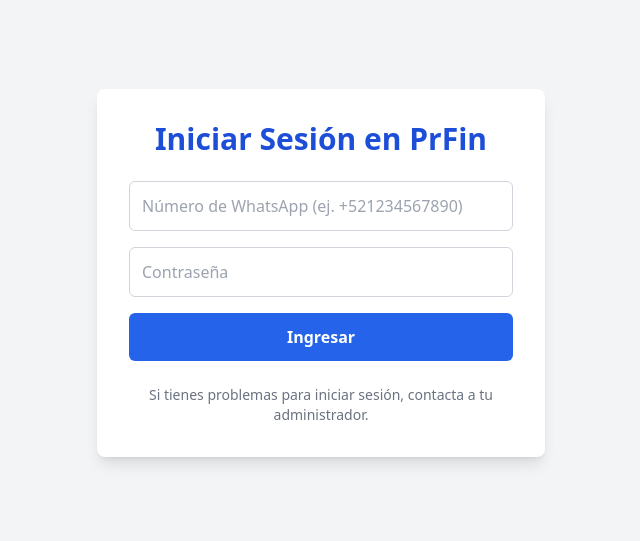
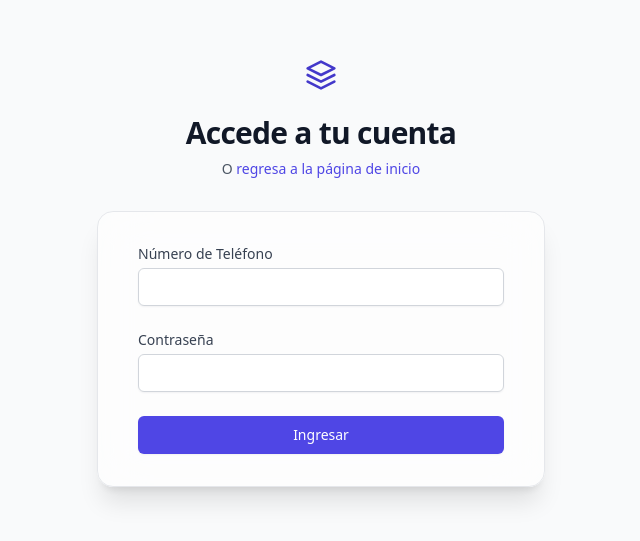
Before and after one commit to Nath1x/prfin-app, a React (Vite) app in the folder frontend/: page /login in a window 1280 px wide. Shown: the part 127-668 px from the top of the page, without its empty margins (319-959 px from the left). Built offline with nearby package versions, Linux system fonts and the light colour scheme.

Commit message:
Login definimo V1

```diff
--- a/frontend/src/pages/Login.jsx
+++ b/frontend/src/pages/Login.jsx
@@ -1,100 +1,138 @@
-// C:\Users\1vkwi\prfin-app\frontend\src\pages\Login.jsx
-import { useState } from 'react';
-import { useNavigate } from 'react-router-dom';
+// src/pages/Login.jsx
+import React, { useState } from 'react';
+import { useNavigate, Link } from 'react-router-dom';
 
-function Login() {
+// --- COMPONENTE DEL LOGO (puedes moverlo a un archivo de componentes compartidos) ---
+const Logo = () => (
+    <svg width="32" height="32" viewBox="0 0 24 24" fill="none" xmlns="http://www.w3.org/2000/svg"><path d="M12 2L2 7L12 12L22 7L12 2Z" stroke="#4338CA" strokeWidth="2" strokeLinecap="round" strokeLinejoin="round"/><path d="M2 17L12 22L22 17" stroke="#4338CA" strokeWidth="2" strokeLinecap="round" strokeLinejoin="round"/><path d="M2 12L12 17L22 12" stroke="#4338CA" strokeWidth="2" strokeLinecap="round" strokeLinejoin="round"/></svg>
+);
+
+
+const Login = () => {
     const [telefono_whatsapp, setTelefonoWhatsapp] = useState('');
     const [password, setPassword] = useState('');
     const [error, setError] = useState('');
-  const [message, setMessage] = useState('');
+    const [isLoading, setIsLoading] = useState(false);
     const navigate = useNavigate();
 
     const handleSubmit = async (e) => {
-    e.preventDefault(); // Previene el comportamiento predeterminado del formulario de recargar la página
-    setError(''); // Limpia errores anteriores
-    setMessage(''); // Limpia mensajes anteriores
+        e.preventDefault();
+        setError('');
+        setIsLoading(true);
 
         try {
+            // La URL de la API debe estar en un archivo .env en tu proyecto de frontend
             const response = await fetch(import.meta.env.VITE_API_URL + '/api/login', {
                 method: 'POST',
-        headers: {
-          'Content-Type': 'application/json',
-        },
+                headers: { 'Content-Type': 'application/json' },
                 body: JSON.stringify({ telefono_whatsapp, password }),
             });
 
             const data = await response.json();
 
             if (response.ok) {
-        setMessage(data.message);
                 localStorage.setItem('token', data.token);
+                const decodedToken = JSON.parse(atob(data.token.split('.')[1]));
+                const userRole = decodedToken.rol;
 
-        // ¡CORRECCIÓN CLAVE AQUÍ! Redirección condicional basada en el rol
-        // Decodificar el token para obtener el rol del usuario
-        // El payload del JWT está en la segunda parte del token (split('.')[1]) y está codificado en Base64.
-        const decodedToken = JSON.parse(atob(data.token.split('.')[1]));
-        const userRole = decodedToken.rol; // Asumiendo que 'rol' está en el payload del token
-
-        // Redireccionar según el rol
                 if (userRole === 'admin') {
                     navigate('/admin');
                 } else if (userRole === 'cobrador') {
                     navigate('/cobrador');
-        } else { // Por defecto, si es 'cliente' o cualquier otro rol no especificado
+                } else {
                     navigate('/dashboard');
                 }
             } else {
-        setError(data.error || 'Error al iniciar sesión.');
+                setError(data.error || 'Credenciales inválidas.');
             }
         } catch (err) {
             console.error('Error de red o del servidor:', err);
             setError('No se pudo conectar al servidor. Intenta de nuevo más tarde.');
+        } finally {
+            setIsLoading(false);
         }
     };
 
     return (
-    <div className="min-h-screen bg-gray-100 flex items-center justify-center p-4 font-sans">
-      <div className="bg-white p-8 rounded-lg shadow-lg text-center max-w-md w-full">
-        <h1 className="text-3xl font-bold text-blue-700 mb-6">Iniciar Sesión en PrFin</h1>
+        <div className="flex min-h-screen flex-col justify-center bg-gray-50 py-12 sm:px-6 lg:px-8">
+            <div className="absolute inset-x-0 -top-40 -z-10 transform-gpu overflow-hidden blur-3xl sm:-top-80" aria-hidden="true">
+                <div className="relative left-[calc(50%-11rem)] aspect-[1155/678] w-[36.125rem] -translate-x-1/2 rotate-[30deg] bg-gradient-to-tr from-[#c4b5fd] to-[#818cf8] opacity-20 sm:left-[calc(50%-30rem)] sm:w-[72.1875rem]" style={{ clipPath: 'polygon(74.1% 44.1%, 100% 61.6%, 97.5% 26.9%, 85.5% 0.1%, 80.7% 2%, 72.5% 32.5%, 60.2% 62.4%, 52.4% 68.1%, 47.5% 58.3%, 45.2% 34.5%, 27.5% 76.7%, 0.1% 64.9%, 17.9% 100%, 27.6% 76.8%, 76.1% 97.7%, 74.1% 44.1%)' }}></div>
+            </div>
 
-        <form onSubmit={handleSubmit} className="space-y-4">
+            <div className="sm:mx-auto sm:w-full sm:max-w-md">
+                <Link to="/" className="flex justify-center">
+                    <Logo />
+                </Link>
+                <h2 className="mt-6 text-center text-3xl font-bold tracking-tight text-gray-900">
+                    Accede a tu cuenta
+                </h2>
+                <p className="mt-2 text-center text-sm text-gray-600">
+                    O{' '}
+                    <Link to="/" className="font-medium text-indigo-600 hover:text-indigo-500">
+                        regresa a la página de inicio
+                    </Link>
+                </p>
+            </div>
+
+            <div className="mt-8 sm:mx-auto sm:w-full sm:max-w-md">
+                <div className="bg-white/60 backdrop-blur-xl border border-gray-200 py-8 px-4 shadow-xl sm:rounded-2xl sm:px-10">
+                    <form className="space-y-6" onSubmit={handleSubmit}>
                         <div>
+                            <label htmlFor="telefono" className="block text-sm font-medium text-gray-700">
+                                Número de Teléfono
+                            </label>
+                            <div className="mt-1">
                                 <input
-              type="text"
-              placeholder="Número de WhatsApp (ej. +521234567890)"
-              className="w-full p-3 border border-gray-300 rounded-md focus:outline-none focus:ring-2 focus:ring-blue-500"
+                                    id="telefono"
+                                    name="telefono"
+                                    type="tel"
+                                    autoComplete="tel"
+                                    required
                                     value={telefono_whatsapp}
                                     onChange={(e) => setTelefonoWhatsapp(e.target.value)}
-              required
+                                    className="block w-full appearance-none rounded-md border border-gray-300 px-3 py-2 placeholder-gray-400 shadow-sm focus:border-indigo-500 focus:outline-none focus:ring-indigo-500 sm:text-sm"
                                 />
                             </div>
+                        </div>
+
                         <div>
+                            <label htmlFor="password" className="block text-sm font-medium text-gray-700">
+                                Contraseña
+                            </label>
+                            <div className="mt-1">
                                 <input
+                                    id="password"
+                                    name="password"
                                     type="password"
-              placeholder="Contraseña"
-              className="w-full p-3 border border-gray-300 rounded-md focus:outline-none focus:ring-2 focus:ring-blue-500"
+                                    autoComplete="current-password"
+                                    required
                                     value={password}
                                     onChange={(e) => setPassword(e.target.value)}
-              required
+                                    className="block w-full appearance-none rounded-md border border-gray-300 px-3 py-2 placeholder-gray-400 shadow-sm focus:border-indigo-500 focus:outline-none focus:ring-indigo-500 sm:text-sm"
                                 />
                             </div>
+                        </div>
+
+                        {error && (
+                            <div className="rounded-md bg-red-50 p-4">
+                                <p className="text-sm text-red-700">{error}</p>
+                            </div>
+                        )}
+
+                        <div>
                             <button
                                 type="submit"
-            className="w-full bg-blue-600 text-white p-3 rounded-md font-semibold hover:bg-blue-700 transition duration-300"
+                                disabled={isLoading}
+                                className="flex w-full justify-center rounded-md border border-transparent bg-indigo-600 py-2 px-4 text-sm font-medium text-white shadow-sm hover:bg-indigo-700 focus:outline-none focus:ring-2 focus:ring-indigo-500 focus:ring-offset-2 disabled:opacity-50 disabled:cursor-not-allowed"
                             >
-            Ingresar
+                                {isLoading ? 'Ingresando...' : 'Ingresar'}
                             </button>
+                        </div>
                     </form>
-
-        {message && <p className="mt-4 text-green-600">{message}</p>}
-        {error && <p className="mt-4 text-red-600">{error}</p>}
-
-        <p className="mt-6 text-gray-500 text-sm">
-          Si tienes problemas para iniciar sesión, contacta a tu administrador.
-        </p>
+                </div>
             </div>
         </div>
     );
-}
+};
 
 export default Login;
```
Lines whose indentation alone changed are shown as unchanged.
